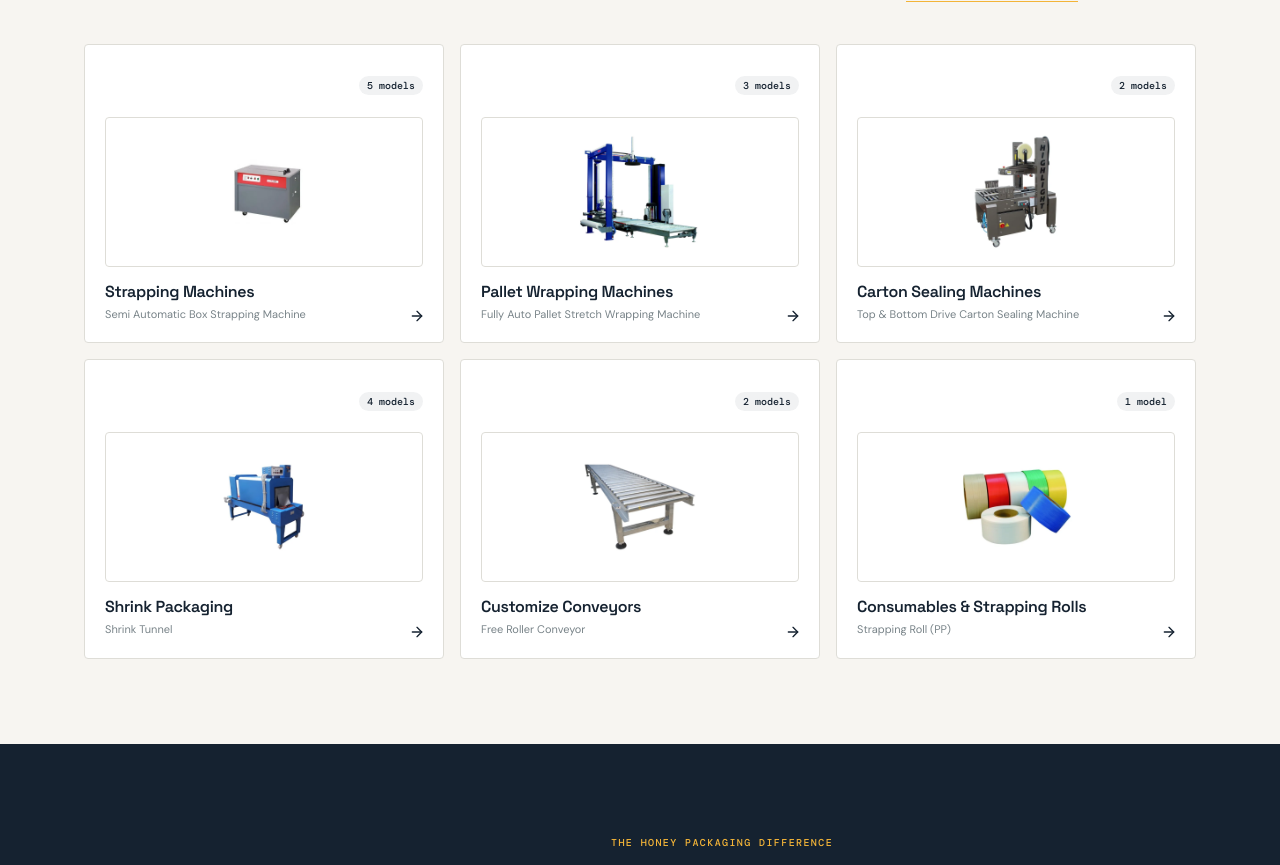
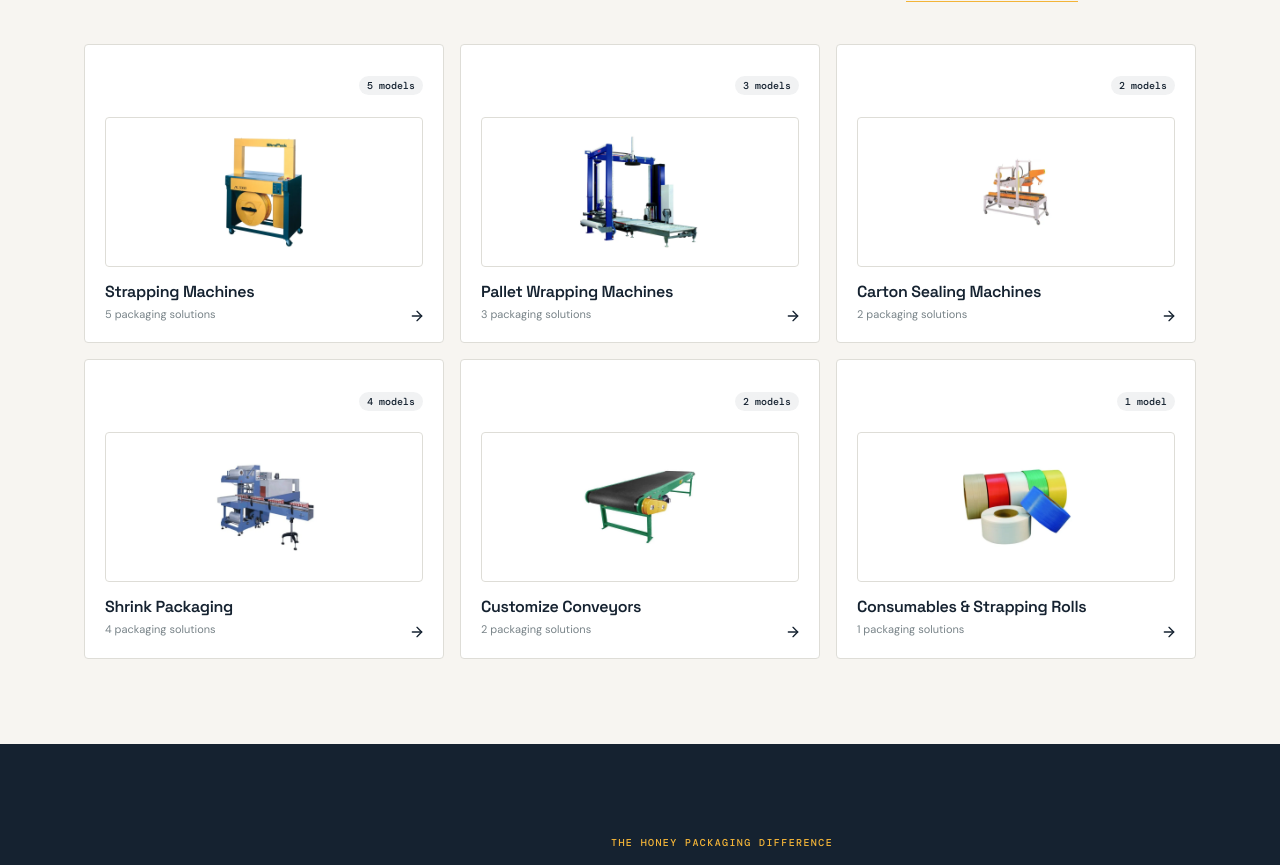
Before and after one commit to dhruv-atomic-mui21/honeypackaging, a React (Vite) app: page / in a window 1280 px wide. Shown: the part 1045-1910 px from the top of the page. Built offline with nearby package versions, Linux system fonts and the light colour scheme; a web font is replaced by a local one.

Commit message:
feat: complete product categories with dedicated images

```diff
--- a/src/data/products.ts
+++ b/src/data/products.ts
@@ -24,6 +24,8 @@ export interface ProductCategory {
   tone: string;
   tagline: string;
   description: string;
+  image: string;
+  alt: string;
   products: Product[];
 }
 
@@ -35,6 +37,8 @@ export const categories: ProductCategory[] = [
     tone: 'gold',
     tagline: 'Secure every carton, every time',
     description: 'Semi-automatic and fully automatic strapping solutions for all carton sizes, high volume speeds, and compression needs.',
+    image: '/images/products/auto-strapping.webp',
+    alt: 'High-speed automatic box strapping machine',
     products: [
       {
         id: 'semi-auto-strapping',
@@ -85,6 +89,8 @@ export const categories: ProductCategory[] = [
     tone: 'blue',
     tagline: 'Stable pallets, protected loads',
     description: 'Heavy-duty automatic and semi-automatic pallet stretch wrappers for factory dispatch, warehouse, and export containers.',
+    image: '/images/products/fully-auto-pallet.webp',
+    alt: 'Fully automatic pallet stretch wrapping machine',
     products: [
       {
         id: 'fully-auto-pallet',
@@ -119,6 +125,8 @@ export const categories: ProductCategory[] = [
     tone: 'green',
     tagline: 'Consistent top & bottom sealing',
     description: 'Automatic and random carton sealers for uniform tape application on all carton sizes.',
+    image: '/images/products/auto-random-carton.webp',
+    alt: 'Automatic random carton sealer with flap closure',
     products: [
       {
         id: 'top-bottom-carton',
@@ -145,6 +153,8 @@ export const categories: ProductCategory[] = [
     tone: 'orange',
     tagline: 'Clean finish for every pack',
     description: 'Industrial heat shrink tunnels, L-sealers, and automatic web sleeve sealers for retail bundles and protective packaging.',
+    image: '/images/products/web-sealer-shrink.webp',
+    alt: 'Web sealer with continuous heat shrink tunnel',
     products: [
       {
         id: 'shrink-tunnel',
@@ -187,6 +197,8 @@ export const categories: ProductCategory[] = [
     tone: 'navy',
     tagline: 'Built to your floor, your pace',
     description: 'Fully customized conveyor systems — free roller and motorized belt conveyors — fabricated to your exact floor dimensions.',
+    image: '/images/products/belt-conveyor.webp',
+    alt: 'Motorized industrial belt conveyor system',
     products: [
       {
         id: 'free-roller-conveyor',
@@ -213,6 +225,8 @@ export const categories: ProductCategory[] = [
     tone: 'teal',
     tagline: 'The right supplies, always in stock',
     description: 'High-tensile virgin polypropylene (PP) strapping rolls and consumables engineered for smooth machine feeding.',
+    image: '/images/products/strapping-roll.webp',
+    alt: 'High-tensile virgin PP strapping rolls',
     products: [
       {
         id: 'strapping-roll',
--- a/src/pages/Home.tsx
+++ b/src/pages/Home.tsx
@@ -194,7 +194,7 @@ export default function Home() {
           </div>
 
           <div className="product-grid">
-            {categories.map(({ id, name, products, icon: Icon, tone }) => (
+            {categories.map(({ id, name, image, alt, products, icon: Icon, tone }) => (
               <Link className={`product-card ${tone}`} to={`/products?category=${id}`} key={id}>
                 <div className="product-card-top">
                   <div className="product-icon">
@@ -206,8 +206,8 @@ export default function Home() {
                 </div>
                 <div className="product-preview-thumb">
                   <img
-                    src={products[0].image}
-                    alt={products[0].alt}
+                    src={image}
+                    alt={alt}
                     width="260"
                     height="190"
                     loading="lazy"
@@ -215,7 +215,7 @@ export default function Home() {
                 </div>
                 <div className="product-card-info">
                   <h3>{name}</h3>
-                  <p>{products[0].name}</p>
+                  <p>{products.length} packaging solutions</p>
                 </div>
                 <span className="card-arrow-wrap" aria-hidden="true">
                   <ArrowRight size={16} />
```
